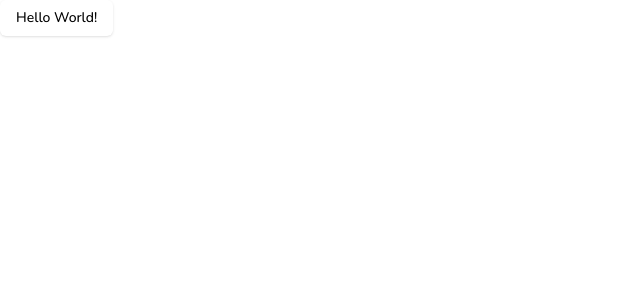
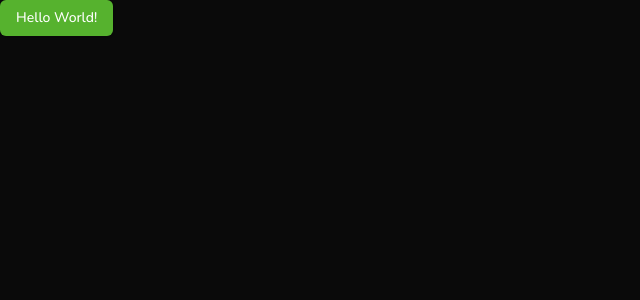
Before and after one commit to vinidisantos/fsc-fintrack, a React (Vite) app: page / in a window 1280 px wide. Shown: the top 300 px of the page, without its empty margins (0-640 px from the left). Built offline with nearby package versions, Linux system fonts and the light colour scheme.

Commit message:
feat: update shadcn theme colors

```diff
--- a/src/index.css
+++ b/src/index.css
@@ -142,72 +142,61 @@
 }
 
 @layer base {
-  :root {
-    --background: oklch(1 0 0);
-    --foreground: oklch(0.145 0 0);
-    --card: oklch(1 0 0);
-    --card-foreground: oklch(0.145 0 0);
-    --popover: oklch(1 0 0);
-    --popover-foreground: oklch(0.145 0 0);
-    --primary: oklch(0.205 0 0);
-    --primary-foreground: oklch(0.985 0 0);
-    --secondary: oklch(0.97 0 0);
-    --secondary-foreground: oklch(0.205 0 0);
-    --muted: oklch(0.97 0 0);
-    --muted-foreground: oklch(0.556 0 0);
-    --accent: oklch(0.97 0 0);
-    --accent-foreground: oklch(0.205 0 0);
-    --destructive: oklch(0.577 0.245 27.325);
-    --border: oklch(0.922 0 0);
-    --input: oklch(0.922 0 0);
-    --ring: oklch(0.708 0 0);
-    --chart-1: oklch(0.809 0.105 251.813);
-    --chart-2: oklch(0.623 0.214 259.815);
-    --chart-3: oklch(0.546 0.245 262.881);
-    --chart-4: oklch(0.488 0.243 264.376);
-    --chart-5: oklch(0.424 0.199 265.638);
-    --radius: 0.5rem;
-    --sidebar: oklch(0.985 0 0);
-    --sidebar-foreground: oklch(0.145 0 0);
-    --sidebar-primary: oklch(0.205 0 0);
-    --sidebar-primary-foreground: oklch(0.985 0 0);
-    --sidebar-accent: oklch(0.97 0 0);
-    --sidebar-accent-foreground: oklch(0.205 0 0);
-    --sidebar-border: oklch(0.922 0 0);
-    --sidebar-ring: oklch(0.708 0 0);
-  }
-  .dark {
-    --background: oklch(0.145 0 0);
-    --foreground: oklch(0.985 0 0);
-    --card: oklch(0.205 0 0);
-    --card-foreground: oklch(0.985 0 0);
-    --popover: oklch(0.205 0 0);
-    --popover-foreground: oklch(0.985 0 0);
-    --primary: oklch(0.922 0 0);
-    --primary-foreground: oklch(0.205 0 0);
-    --secondary: oklch(0.269 0 0);
-    --secondary-foreground: oklch(0.985 0 0);
-    --muted: oklch(0.269 0 0);
-    --muted-foreground: oklch(0.708 0 0);
-    --accent: oklch(0.269 0 0);
-    --accent-foreground: oklch(0.985 0 0);
-    --destructive: oklch(0.704 0.191 22.216);
-    --border: oklch(1 0 0 / 10%);
-    --input: oklch(1 0 0 / 15%);
-    --ring: oklch(0.556 0 0);
-    --chart-1: oklch(0.809 0.105 251.813);
-    --chart-2: oklch(0.623 0.214 259.815);
-    --chart-3: oklch(0.546 0.245 262.881);
-    --chart-4: oklch(0.488 0.243 264.376);
-    --chart-5: oklch(0.424 0.199 265.638);
-    --sidebar: oklch(0.205 0 0);
-    --sidebar-foreground: oklch(0.985 0 0);
-    --sidebar-primary: oklch(0.488 0.243 264.376);
-    --sidebar-primary-foreground: oklch(0.985 0 0);
-    --sidebar-accent: oklch(0.269 0 0);
-    --sidebar-accent-foreground: oklch(0.985 0 0);
-    --sidebar-border: oklch(1 0 0 / 10%);
-    --sidebar-ring: oklch(0.556 0 0);
+  @layer base {
+    :root {
+      --primary-blue: 217 97% 61%;
+      --primary-green: 102 59% 44%;
+      --primary-red: 0 81% 55%;
+
+      /* Fundo da aplicação (<body>) */
+      --background: 0 0% 3.9%;
+      --foreground: 0 0% 100%;
+
+      /* Fundo do <Card> */
+      --card: 0 0 9%;
+      --card-foreground: 0 0% 100%;
+
+      /* Fundo do <DropdownMenu>, <HoverCard>, <Popover> */
+      --popover: 0 0 9%;
+      --popover-foreground: 0 0% 100%;
+
+      /* Botões */
+      --primary: 102 59% 44%;
+      --primary-foreground: 0 0% 100%;
+      --secondary: 240 4% 16%;
+      --secondary-foreground: 0 0% 100%;
+
+      /* Fundo do <Switch>, <Skeleton> e <TabList> */
+      --muted: 240 4% 16%;
+      --muted-foreground: 0 0% 63.9%;
+
+      /* Efeito de hover no <DropdownMenu>, <HoverCard> e <Popover> */
+      --accent: 240 4% 16%;
+      --accent-foreground: 0 0% 100%;
+
+      /* Botões perigosos (deleção, por exemplo) */
+      --destructive: 0 81% 55%;
+      --destructive-foreground: 0 0% 100%;
+
+      /* Borda dos elementos */
+      --border: 240 4% 16%;
+
+      /* Borda dos inputs */
+      --input: 240 4% 16%;
+
+      /* Cor do ring nos inputs */
+      --ring: 0 0% 83.1%;
+
+      /* Border radius para cards, inputs e botões */
+      --radius: 0.5rem;
+
+      /* Gráficos */
+      --chart-1: 220 70% 50%;
+      --chart-2: 160 60% 45%;
+      --chart-3: 30 80% 55%;
+      --chart-4: 280 65% 60%;
+      --chart-5: 340 75% 55%;
+    }
   }
 }
 
--- a/tailwind.config.js
+++ b/tailwind.config.js
@@ -25,6 +25,9 @@ export default {
         primary: {
           DEFAULT: "hsl(var(--primary))",
           foreground: "hsl(var(--primary-foreground))",
+          red: "hsl(var(--primary-red))",
+          green: "hsl(var(--primary-green))",
+          blue: "hsl(var(--primary-blue))",
         },
         secondary: {
           DEFAULT: "hsl(var(--secondary))",
```
